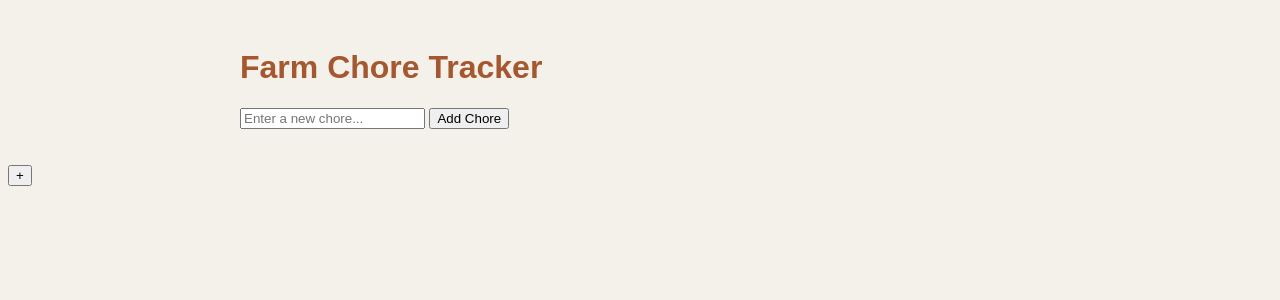
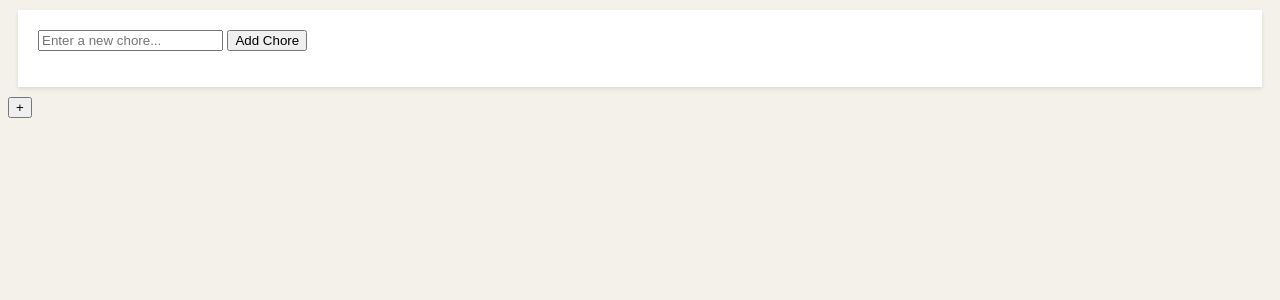
Before and after one commit to TristynWS/FarmChoresApp, a Flask app: page / in a window 1280 px wide. Shown: the top 300 px of the page. Run offline with Flask 3, Linux system fonts and the light colour scheme.

Commit message:
Updated pics

```diff
--- a/static/script.js
+++ b/static/script.js
@@ -1,5 +1,5 @@
 let currentAnimalIndex = 0;
-const animalImages = ['bones_head.jpg', 'ethel_head.jpg']; // images' URLs or paths here
+const animalImages = ['bones.jpg', 'ethel.jpg']; // images' URLs or paths here
 
 function addChore(event) {
     const input = event.target.previousElementSibling; // Assuming input is directly before the button in your HTML
@@ -28,6 +28,12 @@ function addChore(event) {
         document.getElementById('listsContainer').appendChild(newList);
     });
 
+    function addChore(button) {
+        const list = button.nextElementSibling;
+        const input = button.previousElementSibling;
+        // continue with the rest of your addChore logic here, appending to `list`
+    }
+
 
     newItem.appendChild(checkbox);
     newItem.appendChild(label);
--- a/static/styles.css
+++ b/static/styles.css
@@ -61,5 +61,11 @@ h1 {
     box-shadow: 0 2px 4px rgba(0, 0, 0, 0.1);
     list-style-type: none;
 
+}
 
+.choreList {
+    list-style-type: none;
+    /* Removes bullet points */
+    padding-left: 0;
+    /* Adjust padding as needed */
 }
--- a/templates/index.html
+++ b/templates/index.html
@@ -9,14 +9,15 @@
 </head>
 
 <body>
-    <div class="container">
-        <h1>Farm Chore Tracker</h1>
-        <input type="text" id="choreInput" placeholder="Enter a new chore...">
-        <button onclick="addChore()">Add Chore</button>
-        <ul id="choreList"></ul>
+    <div id="listsContainer">
+        <div class="checklist">
+            <input type="text" placeholder="Enter a new chore..." class="choreInput">
+            <button onclick="addChore(this)">Add Chore</button>
+            <ul class="choreList"></ul>
+        </div>
+    </div>
+    <button id="addListButton">+</button>
 
-    </div>
-    <button id="addListBtn">+</button>
     <div id="listsContainer"></div>
 
     <script src="/static/script.js"></script>
```
Also changed, not shown: static/images/Bones.png (renamed from static/images/Bones Head.png), static/images/Ethel.png (renamed from static/images/Ethel Head.png), static/images/Gina.png (renamed from static/images/Gina Head.png).
